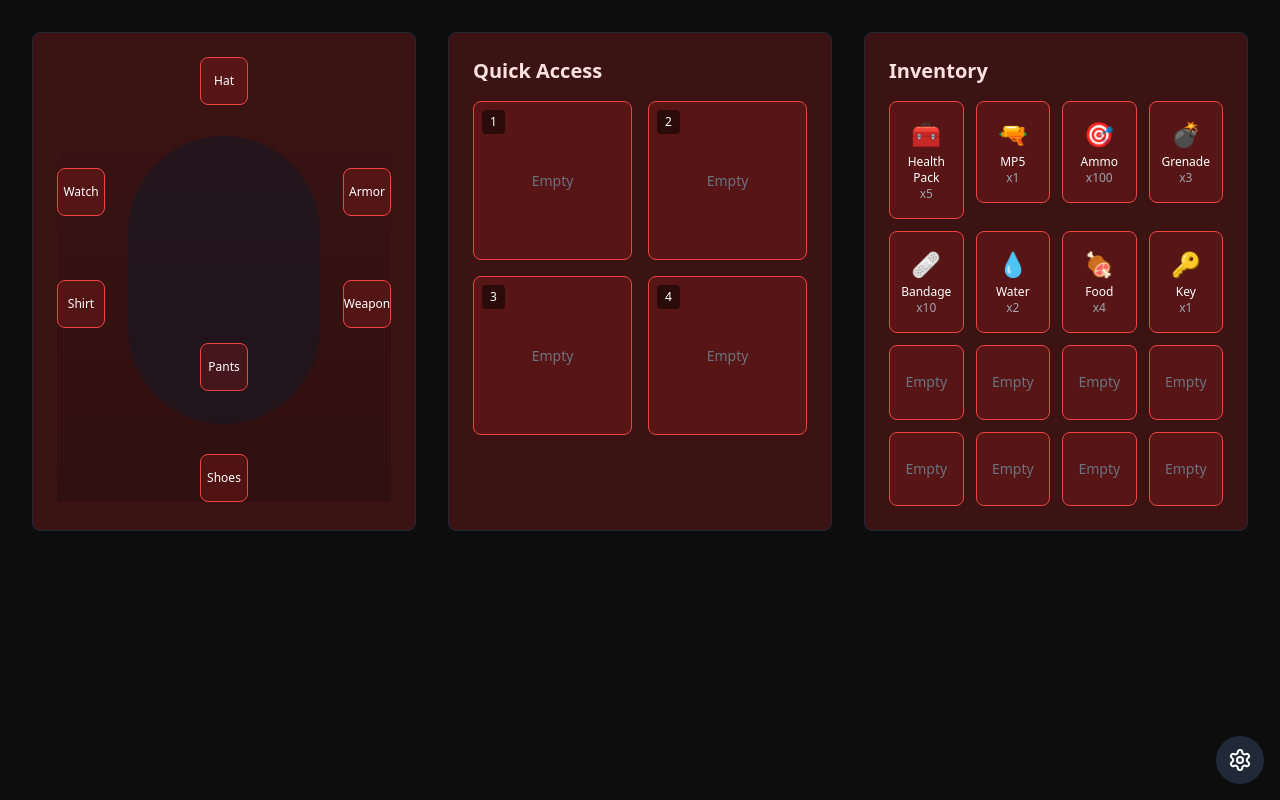
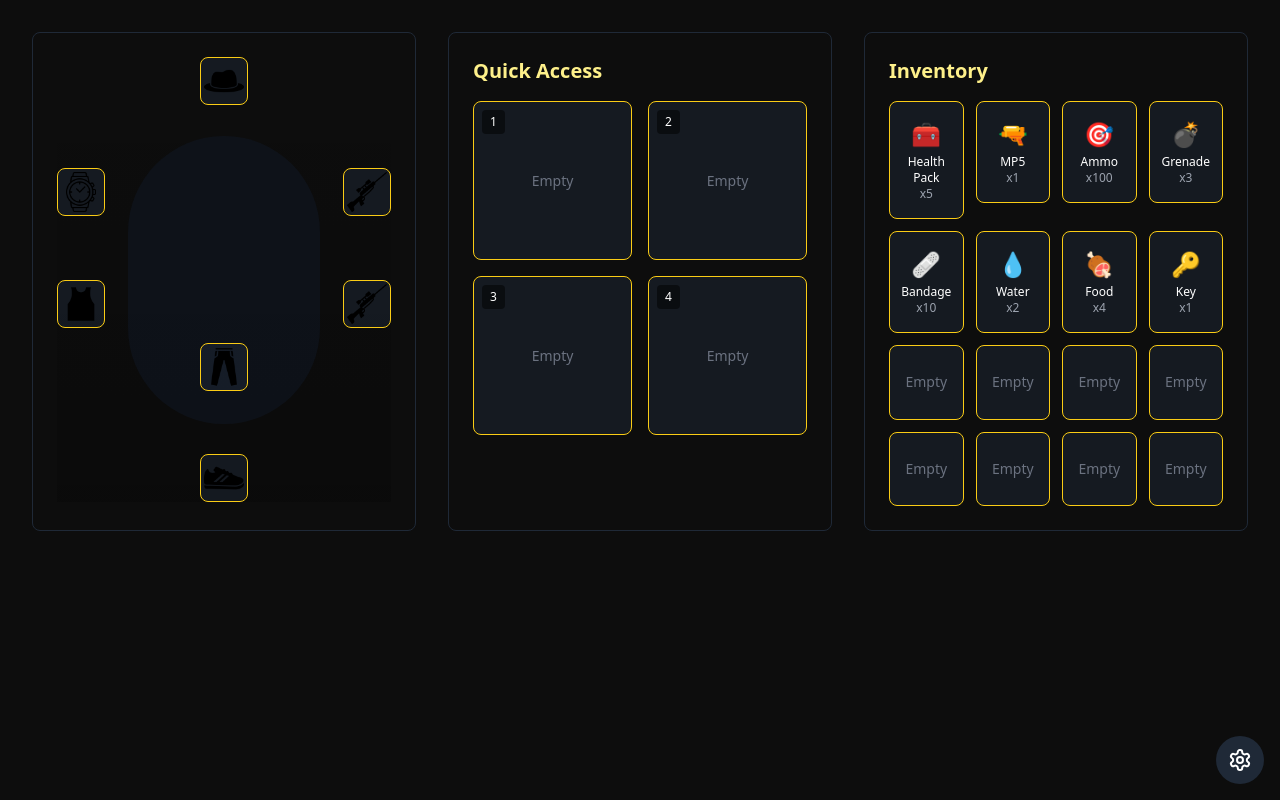
Before and after one commit to dhanashreemhatre/Game-Inventory-Designs, a React (Create React App) app: page / in a window 1280 px wide. Built offline with nearby package versions, Linux system fonts and the light colour scheme.

Commit message:
Update Inventory3.jsx

```diff
--- a/src/components/Inventory3.jsx
+++ b/src/components/Inventory3.jsx
@@ -1,35 +1,74 @@
 import React, { useState } from 'react';
 import { DndProvider, useDrag, useDrop } from 'react-dnd';
 import { HTML5Backend } from 'react-dnd-html5-backend';
-import { Settings, X, User, Trash2 } from 'lucide-react';
+import { Settings, X, User, Trash2, ArrowLeft, Layout, Palette } from 'lucide-react';
+import EnhancedSettingsModal from './Setting'
+import {
+  hat,
+  shirt,
+  rifle,
+  sport_shoe,
+  trousers,
+  watch,
+} from "./images/images";
 
 const ItemTypes = {
-  INVENTORY_ITEM: 'inventoryItem'
+  INVENTORY_ITEM: 'inventoryItem',
+  QUICKSLOT_ITEM: 'quickslotItem'
 };
 
 const defaultThemes = {
   red: {
-    primary: 'bg-red-900/40',
-    secondary: 'bg-red-800/30',
-    accent: 'border-red-500',
-    text: 'text-red-100',
-    hover: 'hover:bg-red-700/40'
+    primary: 'bg-black-900',            // Deep black background
+    secondary: 'bg-red-800/40',         // Dark red with transparency
+    accent: 'border-red-500',           // Red accent for borders
+    text: 'text-red-200',               // Lighter red text for contrast
+    hover: 'hover:bg-red-600/40'        // Red hover effect with transparency
   },
   blue: {
-    primary: 'bg-blue-900/40',
-    secondary: 'bg-blue-800/30',
-    accent: 'border-blue-500',
-    text: 'text-blue-100',
-    hover: 'hover:bg-blue-700/40'
+    primary: 'bg-black-900',            // Deep black background
+    secondary: 'bg-blue-800/40',        // Dark blue with transparency
+    accent: 'border-blue-500',          // Blue accent for borders
+    text: 'text-blue-200',              // Light blue text for contrast
+    hover: 'hover:bg-blue-600/40'       // Blue hover effect with transparency
   },
   green: {
-    primary: 'bg-emerald-900/40',
-    secondary: 'bg-emerald-800/30',
-    accent: 'border-emerald-500',
-    text: 'text-emerald-100',
-    hover: 'hover:bg-emerald-700/40'
+    primary: 'bg-black-900',            // Deep black background
+    secondary: 'bg-emerald-800/40',     // Dark green with transparency
+    accent: 'border-emerald-500',       // Emerald accent for borders
+    text: 'text-emerald-200',           // Light green text for contrast
+    hover: 'hover:bg-emerald-600/40'    // Emerald hover effect with transparency
+  },
+  pink: {
+    primary: 'bg-black-900',            // Deep black background
+    secondary: 'bg-pink-800/40',        // Dark pink with transparency
+    accent: 'border-pink-500',          // Pink accent for borders
+    text: 'text-pink-200',              // Light pink text for contrast
+    hover: 'hover:bg-pink-600/40'       // Pink hover effect with transparency
+  },
+  purple: {
+    primary: 'bg-black-900',            // Deep black background
+    secondary: 'bg-purple-800/40',      // Dark purple with transparency
+    accent: 'border-purple-500',        // Purple accent for borders
+    text: 'text-purple-200',            // Light purple text for contrast
+    hover: 'hover:bg-purple-600/40'     // Purple hover effect with transparency
+  },
+  blackGold: {
+    primary: 'bg-black-900',            // Deep black background
+    secondary: 'bg-gray-800/50',        // Dark gray with transparency
+    accent: 'border-yellow-400',        // Gold accent for borders
+    text: 'text-yellow-200',            // Light gold text for contrast
+    hover: 'hover:bg-yellow-600/40'     // Gold hover effect with transparency
+  },
+  whiteBlue: { // New white and blue theme
+    primary: 'bg-white/80',
+    secondary: 'bg-blue-400/60',
+    accent: 'border-blue-300',
+    text: 'text-blue-800',
+    hover: 'hover:bg-blue-500/60'
   }
 };
+
 
 const initialInventory = [
   { id: 1, name: "Health Pack", icon: "🧰", quantity: 5 },
@@ -42,13 +81,33 @@ const initialInventory = [
   { id: 8, name: "Key", icon: "🔑", quantity: 1 }
 ];
 
+const defaultLayout = {
+  character: { gridColumn: '1', gridRow: '1' },
+  quickSlots: { gridColumn: '2', gridRow: '1' },
+  inventory: { gridColumn: '3', gridRow: '1' }
+};
+
+
 export default function AestheticInventory() {
-  const [activeTheme, setActiveTheme] = useState('red');
   const [showSettings, setShowSettings] = useState(false);
   const [inventory, setInventory] = useState(initialInventory);
   const [quickSlots, setQuickSlots] = useState(Array(4).fill(null));
   const [showItemMenu, setShowItemMenu] = useState(null);
-  const theme = defaultThemes[activeTheme];
+  const [menuPosition, setMenuPosition] = useState({ x: 0, y: 0 });
+  const [giveAmount, setGiveAmount] = useState(1);
+  const [playerId, setPlayerId] = useState('');
+
+  const [activeTheme, setActiveTheme] = useState(() => {
+    const savedTheme = localStorage.getItem('customTheme');
+    return savedTheme ? JSON.parse(savedTheme) : defaultThemes.blackGold;
+  });
+
+  const [layout, setLayout] = useState(() => {
+    const savedLayout = localStorage.getItem('customLayout');
+    return savedLayout ? JSON.parse(savedLayout) : defaultLayout;
+  });
+
+  const [settingsTab, setSettingsTab] = useState('theme');
 
   const handleItemAction = (action, item, slotIndex = null) => {
     switch (action) {
@@ -73,26 +132,101 @@ export default function AestheticInventory() {
         }
         break;
       case 'give':
-        // Simulate giving item to another player
-        if (item.quantity > 1) {
+        const amountToGive = Math.min(giveAmount, item.quantity);
+        if (amountToGive > 0) {
+          if (item.quantity > amountToGive) {
             const updatedInventory = inventory.map(inv =>
-            inv.id === item.id ? { ...inv, quantity: inv.quantity - 1 } : inv
+              inv.id === item.id ? { ...inv, quantity: inv.quantity - amountToGive } : inv
             );
             setInventory(updatedInventory);
+
+            if (slotIndex !== null) {
+              const updatedQuickSlots = [...quickSlots];
+              updatedQuickSlots[slotIndex] = { ...item, quantity: item.quantity - amountToGive };
+              setQuickSlots(updatedQuickSlots);
+            }
           } else {
+            if (slotIndex !== null) {
+              const updatedQuickSlots = [...quickSlots];
+              updatedQuickSlots[slotIndex] = null;
+              setQuickSlots(updatedQuickSlots);
+            }
             setInventory(inventory.filter(inv => inv.id !== item.id));
+          }
+          // Here you would typically implement the actual giving functionality
+          console.log(`Gave ${amountToGive} ${item.name}(s) to player ${playerId}`);
+        }
+        break;
+      case 'returnToInventory':
+        if (slotIndex !== null) {
+          const itemToReturn = quickSlots[slotIndex];
+          if (itemToReturn) {
+            const existingItem = inventory.find(inv => inv.id === itemToReturn.id);
+            if (existingItem) {
+              setInventory(inventory.map(inv =>
+                inv.id === itemToReturn.id
+                  ? { ...inv, quantity: inv.quantity + itemToReturn.quantity }
+                  : inv
+              ));
+            } else {
+              setInventory([...inventory, itemToReturn]);
+            }
+            const updatedQuickSlots = [...quickSlots];
+            updatedQuickSlots[slotIndex] = null;
+            setQuickSlots(updatedQuickSlots);
+          }
         }
         break;
       default:
         break;
     }
     setShowItemMenu(null);
+    setGiveAmount(1);
+    setPlayerId('');
   };
 
-  const moveToQuickSlot = (item, slotIndex) => {
-    const updatedQuickSlots = [...quickSlots];
-    updatedQuickSlots[slotIndex] = item;
-    setQuickSlots(updatedQuickSlots);
+  const moveToQuickSlot = (draggedItem, targetSlotIndex) => {
+    setInventory(prevInventory => {
+      setQuickSlots(prevQuickSlots => {
+        const newQuickSlots = [...prevQuickSlots];
+        const currentSlotItem = newQuickSlots[targetSlotIndex];
+
+        // Handle the item currently in the quickslot (if any)
+        if (currentSlotItem) {
+          const existingItemIndex = prevInventory.findIndex(item => item.id === currentSlotItem.id);
+          if (existingItemIndex !== -1) {
+            // Update existing item quantity
+            const updatedInventory = [...prevInventory];
+            updatedInventory[existingItemIndex] = {
+              ...updatedInventory[existingItemIndex],
+              quantity: updatedInventory[existingItemIndex].quantity + currentSlotItem.quantity
+            };
+            prevInventory = updatedInventory;
+          } else {
+            // Add item back to inventory
+            prevInventory = [...prevInventory, { ...currentSlotItem }];
+          }
+        }
+
+        // Place dragged item in quickslot
+        newQuickSlots[targetSlotIndex] = { ...draggedItem };
+
+        return newQuickSlots;
+      });
+
+      // Remove dragged item from inventory
+      return prevInventory.filter(item => item.id !== draggedItem.id);
+    });
+  };
+
+  const handleItemClick = (e, item, slotIndex = null) => {
+    e.preventDefault();
+    const rect = e.currentTarget.getBoundingClientRect();
+    setMenuPosition({
+      x: e.clientX - rect.left,
+      y: e.clientY - rect.top
+    });
+    setShowItemMenu({ item, slotIndex });
   };
 
   return (
@@ -101,7 +235,7 @@ export default function AestheticInventory() {
         <div className="max-w-7xl mx-auto grid grid-cols-1 lg:grid-cols-3 gap-8">
 
           {/* Character Equipment Section */}
-          <div className={`${theme.primary} rounded-lg p-6 border border-gray-800`}>
+          <div style={layout.character} className={`${activeTheme.primary} rounded-lg p-6 border border-gray-800`}>
             <div className="relative aspect-[3/4] flex items-center justify-center">
               <div className="absolute inset-0 bg-gradient-to-b from-transparent to-black/20">
                 <div className="h-full w-full flex items-center justify-center">
@@ -110,27 +244,28 @@ export default function AestheticInventory() {
               </div>
 
               <div className="absolute inset-0 grid grid-cols-3 gap-4 p-4">
-                <EquipmentSlot position="top-0 left-1/2 -translate-x-1/2" theme={theme} label="Hat" />
-                <EquipmentSlot position="top-1/4 left-0" theme={theme} label="Watch" />
-                <EquipmentSlot position="top-1/4 right-0" theme={theme} label="Armor" />
-                <EquipmentSlot position="top-1/2 left-0" theme={theme} label="Shirt" />
-                <EquipmentSlot position="top-1/2 right-0" theme={theme} label="Weapon" />
-                <EquipmentSlot position="bottom-1/4 left-1/2 -translate-x-1/2" theme={theme} label="Pants" />
-                <EquipmentSlot position="bottom-0 left-1/2 -translate-x-1/2" theme={theme} label="Shoes" />
+                <EquipmentSlot position="top-0 left-1/2 -translate-x-1/2" theme={activeTheme} image={hat} label="Hat" />
+                <EquipmentSlot position="top-1/4 left-0" theme={activeTheme} image={watch} label="Watch" />
+                <EquipmentSlot position="top-1/4 right-0" theme={activeTheme} image={rifle} label="Armor" />
+                <EquipmentSlot position="top-1/2 left-0" theme={activeTheme} image={shirt} label="Shirt" />
+                <EquipmentSlot position="top-1/2 right-0" theme={activeTheme} image={rifle} label="Weapon" />
+                <EquipmentSlot position="bottom-1/4 left-1/2 -translate-x-1/2" theme={activeTheme} image={trousers} label="Pants" />
+                <EquipmentSlot position="bottom-0 left-1/2 -translate-x-1/2" theme={activeTheme} image={sport_shoe} label="Shoes" />
               </div>
             </div>
           </div>
 
           {/* Quick Slots Section */}
-          <div className={`${theme.primary} rounded-lg p-6 border border-gray-800`}>
-            <h2 className={`${theme.text} text-xl font-bold mb-4`}>Quick Access</h2>
+          <div style={layout.quickSlots} className={`${activeTheme.primary} rounded-lg p-6 border border-gray-800`}>
+            <h2 className={`${activeTheme.text} text-xl font-bold mb-4`}>Quick Access</h2>
             <div className="grid grid-cols-2 gap-4">
               {quickSlots.map((item, index) => (
                 <QuickSlot
                   key={index}
                   item={item}
-                  theme={theme}
+                  theme={activeTheme}
                   index={index}
+                  onClick={(e) => item && handleItemClick(e, item, index)}
                   onAction={handleItemAction}
                   onDrop={(item) => moveToQuickSlot(item, index)}
                 />
@@ -139,25 +274,25 @@ export default function AestheticInventory() {
           </div>
 
           {/* Inventory Grid Section */}
-          <div className={`${theme.primary} rounded-lg p-6 border border-gray-800`}>
-            <h2 className={`${theme.text} text-xl font-bold mb-4`}>Inventory</h2>
+          <div style={layout.inventory} className={`${activeTheme.primary} rounded-lg p-6 border border-gray-800`}>
+            <h2 className={`${activeTheme.text} text-xl font-bold mb-4`}>Inventory</h2>
             <div className="grid grid-cols-4 gap-3">
               {inventory.map((item, index) => (
                 <InventoryItem
                   key={index}
                   item={item}
-                  theme={theme}
+                  theme={activeTheme}
+                  onClick={(e) => handleItemClick(e, item)}
                   onDoubleClick={() => {
                     const emptySlot = quickSlots.findIndex(slot => !slot);
                     if (emptySlot !== -1) {
                       moveToQuickSlot(item, emptySlot);
                     }
                   }}
-                  onAction={handleItemAction}
                 />
               ))}
               {Array.from({ length: Math.max(0, 16 - inventory.length) }).map((_, index) => (
-                <EmptySlot key={`empty-${index}`} theme={theme} />
+                <EmptySlot key={`empty-${index}`} theme={activeTheme} />
               ))}
             </div>
           </div>
@@ -171,48 +306,70 @@ export default function AestheticInventory() {
           <Settings className="w-6 h-6" />
         </button>
 
-        {/* Settings Modal */}
+        {/* Enhanced Settings Modal */}
         {showSettings && (
-          <div className="fixed inset-0 bg-black/80 flex items-center justify-center p-4 z-50">
-            <div className={`${theme.primary} rounded-lg p-6 max-w-md w-full`}>
-              <div className="flex justify-between items-center mb-6">
-                <h2 className="text-xl font-bold">Theme Settings</h2>
-                <button onClick={() => setShowSettings(false)}>
-                  <X className="w-6 h-6" />
-                </button>
-              </div>
-              <div className="space-y-4">
-                {Object.keys(defaultThemes).map((themeName) => (
-                  <button
-                    key={themeName}
-                    onClick={() => setActiveTheme(themeName)}
-                    className={`w-full p-3 rounded-lg ${defaultThemes[themeName].primary}
-                      ${activeTheme === themeName ? 'ring-2 ring-white' : ''}`}
-                  >
-                    {themeName.charAt(0).toUpperCase() + themeName.slice(1)} Theme
-                  </button>
-                ))}
-              </div>
-            </div>
-          </div>
+          <EnhancedSettingsModal
+            show={showSettings}
+            onClose={() => setShowSettings(false)} // Pass the function to close the modal
+            theme={activeTheme}
+            onThemeChange={setActiveTheme} // Pass the state setter function
+            layout={layout}
+            onLayoutChange={setLayout} // Pass the layout setter function
+          />
         )}
-
         {/* Item Action Menu */}
         {showItemMenu && (
-          <div className="fixed inset-0 bg-black/80 flex items-center justify-center p-4 z-50">
-            <div className={`${theme.primary} rounded-lg p-4 w-48`}>
+  <div
+    className="fixed inset-0 bg-black/80 z-50"
+    onClick={() => setShowItemMenu(null)}
+  >
+    <div
+      className={`${activeTheme.primary} rounded-lg p-4 w-64 absolute`}
+      onClick={e => e.stopPropagation()}
+      style={{
+        left: `${Math.min(menuPosition.x, window.innerWidth - 280)}px`,
+        top: `${Math.min(menuPosition.y, window.innerHeight - 300)}px`
+      }}
+    >
       <button
         onClick={() => handleItemAction('use', showItemMenu.item, showItemMenu.slotIndex)}
-                className={`w-full p-2 mb-2 ${theme.secondary} rounded flex items-center gap-2`}
+        className={`w-full p-2 mb-2 ${activeTheme.secondary} rounded flex items-center gap-2 hover:bg-gray-700/40`}
       >
         <Trash2 className="w-4 h-4" /> Use Item
       </button>
+
+      <div className="space-y-2 mb-2">
+        <input
+          type="text"
+          placeholder="Player ID"
+          value={playerId}
+          onChange={(e) => setPlayerId(e.target.value)}
+          className="w-full p-2 rounded bg-gray-800/50 text-white border border-gray-700 focus:outline-none focus:border-gray-500"
+        />
+        <input
+          type="number"
+          min="1"
+          max={showItemMenu.item.quantity}
+          value={giveAmount}
+          onChange={(e) => setGiveAmount(parseInt(e.target.value) || 1)}
+          className="w-full p-2 rounded bg-gray-800/50 text-white border border-gray-700 focus:outline-none focus:border-gray-500"
+        />
         <button
           onClick={() => handleItemAction('give', showItemMenu.item, showItemMenu.slotIndex)}
-                className={`w-full p-2 ${theme.secondary} rounded flex items-center gap-2`}
+          className={`w-full p-2 ${activeTheme.secondary} rounded flex items-center justify-center gap-2 hover:bg-gray-700/40`}
         >
           <User className="w-4 h-4" /> Give Item
         </button>
+      </div>
+
+      {showItemMenu.slotIndex !== null && (
+        <button
+          onClick={() => handleItemAction('returnToInventory', showItemMenu.item, showItemMenu.slotIndex)}
+          className={`w-full p-2 ${activeTheme.secondary} rounded flex items-center gap-2 hover:bg-gray-700/40`}
+        >
+          <ArrowLeft className="w-4 h-4" /> Return to Inventory
+        </button>
+      )}
     </div>
   </div>
 )}
@@ -220,15 +377,14 @@ export default function AestheticInventory() {
     </DndProvider>
   );
 }
-
-const InventoryItem = ({ item, theme, onDoubleClick, onAction }) => {
+const InventoryItem = ({ item, theme, onDoubleClick, onClick }) => {
   const [{ isDragging }, drag] = useDrag(() => ({
     type: ItemTypes.INVENTORY_ITEM,
-    item: { ...item },
+    item: () => ({ ...item }), // Create a fresh copy for each drag operation
     collect: (monitor) => ({
       isDragging: !!monitor.isDragging()
     })
-  }));
+  }), [item]); // Add dependency array to recreate drag source when item changes
 
   return (
     <div
@@ -238,7 +394,7 @@ const InventoryItem = ({ item, theme, onDoubleClick, onAction }) => {
         ${isDragging ? 'opacity-50' : ''}`}
       style={{ opacity: isDragging ? 0.5 : 1 }}
       onDoubleClick={onDoubleClick}
-      onClick={() => onAction && onAction('use', item)}
+      onClick={onClick}
     >
       <span className="text-2xl mb-1">{item.icon}</span>
       <span className="text-xs text-center">{item.name}</span>
@@ -247,14 +403,17 @@ const InventoryItem = ({ item, theme, onDoubleClick, onAction }) => {
   );
 };
 
-const QuickSlot = ({ item, theme, index, onAction, onDrop }) => {
+const QuickSlot = ({ item, theme, index, onClick, onAction, onDrop }) => {
   const [{ isOver }, drop] = useDrop(() => ({
     accept: ItemTypes.INVENTORY_ITEM,
-    drop: (droppedItem) => onDrop(droppedItem),
+    drop: (droppedItem) => {
+      onDrop(droppedItem);
+      return { dropped: true };
+    },
     collect: (monitor) => ({
       isOver: !!monitor.isOver()
     })
-  }));
+  }), [onDrop]); // Add dependency array to recreate drop target when onDrop changes
 
   return (
     <div
@@ -262,7 +421,7 @@ const QuickSlot = ({ item, theme, index, onAction, onDrop }) => {
       className={`${theme.secondary} ${theme.hover} aspect-square rounded-lg border ${theme.accent}
         p-4 flex flex-col items-center justify-center relative transition-all duration-200
         ${isOver ? 'border-2 border-white' : ''}`}
-      onClick={() => item && onAction('use', item, index)}
+      onClick={onClick}
     >
       <div className="absolute top-2 left-2 text-xs bg-black/50 px-2 py-1 rounded">
         {index + 1}
@@ -280,11 +439,13 @@ const QuickSlot = ({ item, theme, index, onAction, onDrop }) => {
   );
 };
 
-const EquipmentSlot = ({ position, theme, label }) => (
+// Updated moveToQuickSlot function with improved state management
+
+const EquipmentSlot = ({ position, theme, image, label }) => (
   <div className={`absolute ${position}`}>
     <div className={`${theme.secondary} ${theme.hover} w-12 h-12 rounded-lg border ${theme.accent}
       flex items-center justify-center transition-colors duration-200`}>
-      <span className="text-xs text-center">{label}</span>
+      <img src={image} alt={label} className="w-10 h-10 object-contain" /> {/* Image display */}
     </div>
   </div>
 );
```
Lines whose indentation alone changed are shown as unchanged.
